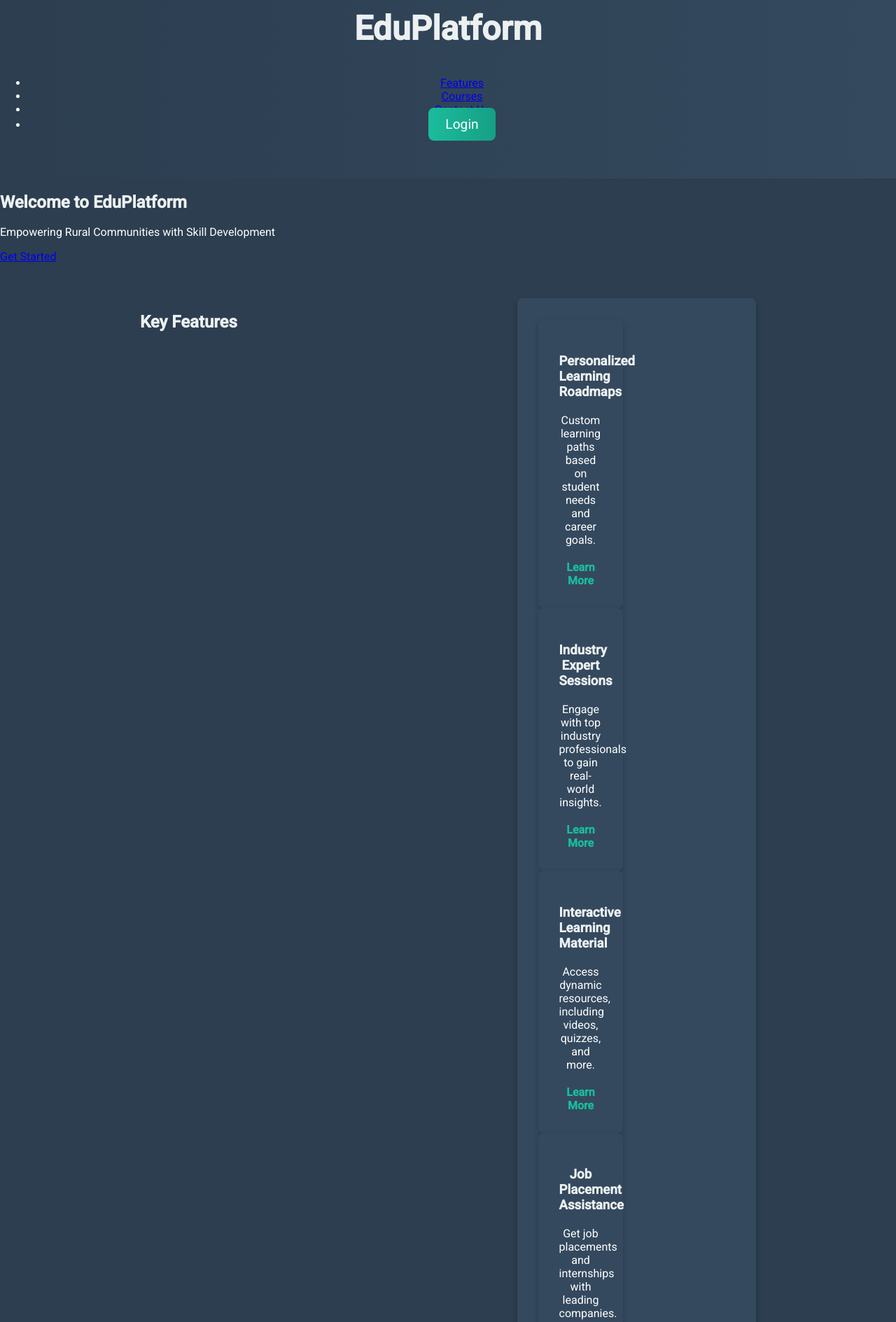
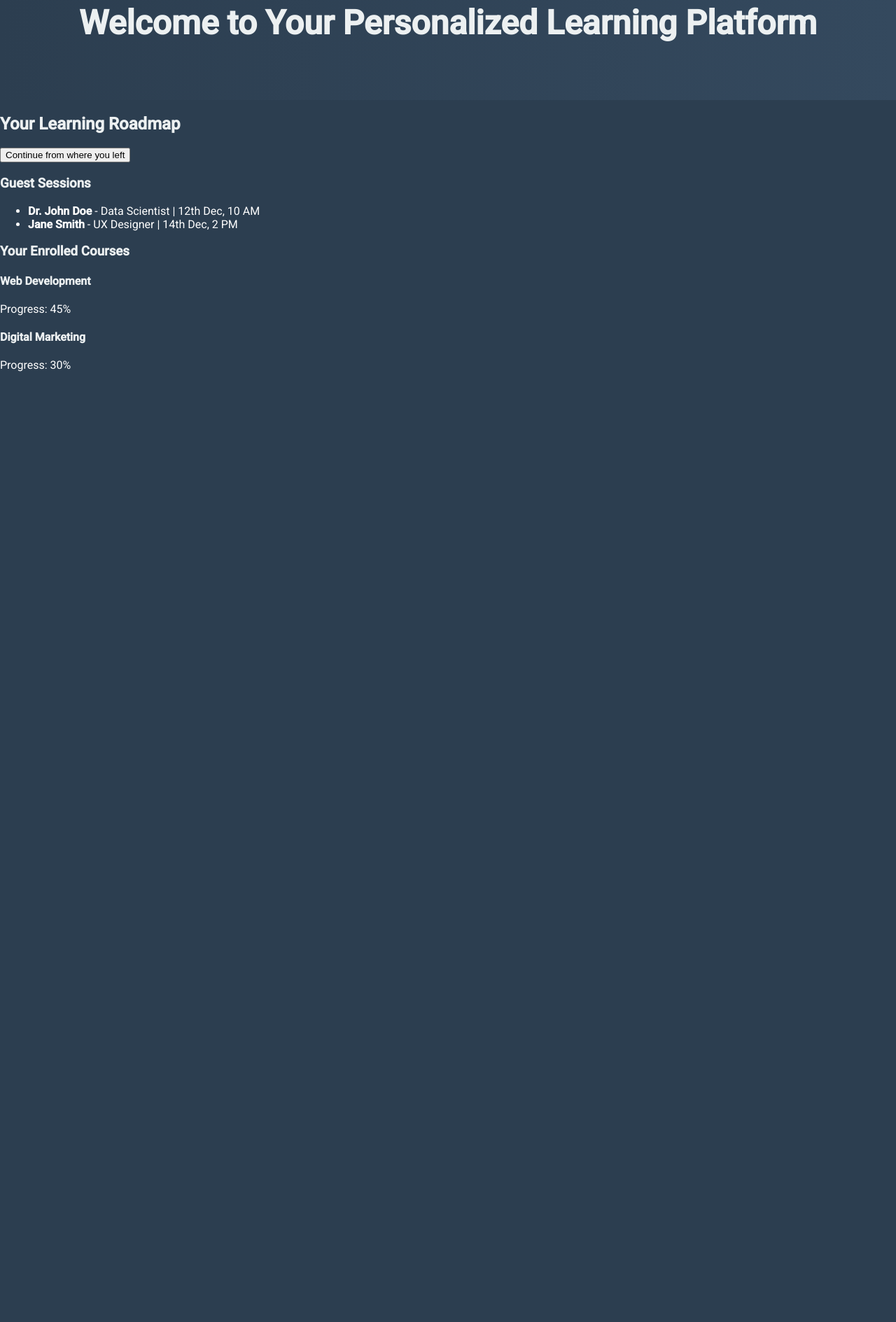
Before and after one commit to Mukta64Chaudhari/edu-platform-prototype, a plain HTML site: page index.html in a window 1280 px wide. Shown: the part 78-1967 px from the top of the page at 70% size. After the commit the page ends 800 px from the top, so only its background shows below. Drawn offline with Linux system fonts and the light colour scheme.

Commit message:
Update index.html

```diff
--- a/index.html
+++ b/index.html
@@ -3,104 +3,58 @@
 <head>
     <meta charset="UTF-8">
     <meta name="viewport" content="width=device-width, initial-scale=1.0">
-    <title>EduPlatform</title>
+    <title>Edu Platform</title>
     <link rel="stylesheet" href="style.css">
 </head>
 <body>
-
-    <!-- Navigation Bar -->
+    <!-- Header -->
     <header>
-        <nav>
-            <div class="logo">
-                <h1>EduPlatform</h1>
-            </div>
-            <ul class="nav-links">
-                <li><a href="#features">Features</a></li>
-                <li><a href="#courses">Courses</a></li>
-                <li><a href="#contact">Contact Us</a></li>
-                <li><a href="#login" class="cta-btn">Login</a></li>
-            </ul>
-        </nav>
+        <h1>Welcome to Your Personalized Learning Platform</h1>
     </header>
 
-    <!-- Hero Section -->
-    <section class="hero">
-        <div class="hero-content">
-            <h1>Welcome to EduPlatform</h1>
-            <p>Empowering Rural Communities with Skill Development</p>
-            <a href="#courses" class="cta-btn">Get Started</a>
+    <!-- Roadmap Section (AI-Generated) -->
+    <section id="roadmap">
+        <h2>Your Learning Roadmap</h2>
+        <div id="roadmap-animation">
+            <!-- 3D roadmap animations will go here -->
         </div>
+        <button id="continueBtn">Continue from where you left</button>
     </section>
 
-    <!-- Key Features Section -->
-    <section id="features" class="features">
-        <h2>Key Features</h2>
-        <div class="feature-items">
-            <div>
-                <h3>Personalized Learning Roadmaps</h3>
-                <p>Custom learning paths based on student needs and career goals.</p>
-                <a href="#">Learn More</a>
+    <!-- Video Page Redirect -->
+    <section id="videoPage" style="display: none;">
+        <h3>Video Tutorial</h3>
+        <iframe id="videoFrame" width="800" height="450"></iframe>
+    </section>
+
+    <!-- Guest Sessions -->
+    <section id="sessions">
+        <h3>Guest Sessions</h3>
+        <ul>
+            <li><strong>Dr. John Doe</strong> - Data Scientist | 12th Dec, 10 AM</li>
+            <li><strong>Jane Smith</strong> - UX Designer | 14th Dec, 2 PM</li>
+        </ul>
+    </section>
+
+    <!-- Enrolled Courses and Progress -->
+    <section id="courses">
+        <h3>Your Enrolled Courses</h3>
+        <div>
+            <h4>Web Development</h4>
+            <p>Progress: <span id="webDevProgress">45%</span></p>
+            <div class="progress-bar">
+                <div style="width: 45%;"></div>
             </div>
-            <div>
-                <h3>Industry Expert Sessions</h3>
-                <p>Engage with top industry professionals to gain real-world insights.</p>
-                <a href="#">Learn More</a>
-            </div>
-            <div>
-                <h3>Interactive Learning Material</h3>
-                <p>Access dynamic resources, including videos, quizzes, and more.</p>
-                <a href="#">Learn More</a>
-            </div>
-            <div>
-                <h3>Job Placement Assistance</h3>
-                <p>Get job placements and internships with leading companies.</p>
-                <a href="#">Learn More</a>
+        </div>
+        <div>
+            <h4>Digital Marketing</h4>
+            <p>Progress: <span id="digitalMarketingProgress">30%</span></p>
+            <div class="progress-bar">
+                <div style="width: 30%;"></div>
             </div>
         </div>
     </section>
 
-    <!-- Courses Section -->
-    <section id="courses" class="courses">
-        <h2>Our Courses</h2>
-        <div class="course-item">
-            <h3>Web Development</h3>
-            <p>Learn HTML, CSS, JavaScript, and more!</p>
-            <a href="#">Join Now</a>
-        </div>
-        <div class="course-item">
-            <h3>Digital Marketing</h3>
-            <p>Master marketing in the digital age.</p>
-            <a href="#">Join Now</a>
-        </div>
-    </section>
-
-    <!-- Contact Section -->
-    <section id="contact" class="contact">
-        <h2>Contact Us</h2>
-        <p>If you have any questions, feel free to reach out to us.</p>
-        <p>Email: support@eduplatform.com</p>
-    </section>
-
-    <!-- Footer -->
-    <footer>
-        <p>Powered by EduPlatform | <a href="#contact">Contact Us</a></p>
-    </footer>
-
-    <!-- Smooth Scroll JavaScript -->
-    <script>
-        const navLinks = document.querySelectorAll('.nav-links a');
-
-        navLinks.forEach(link => {
-            link.addEventListener('click', (e) => {
-                e.preventDefault();
-                const target = document.querySelector(e.target.getAttribute('href'));
-                window.scrollTo({
-                    top: target.offsetTop - 80,
-                    behavior: 'smooth'
-                });
-            });
-        });
-    </script>
-
+    <script src="script.js"></script>
 </body>
 </html>
```
